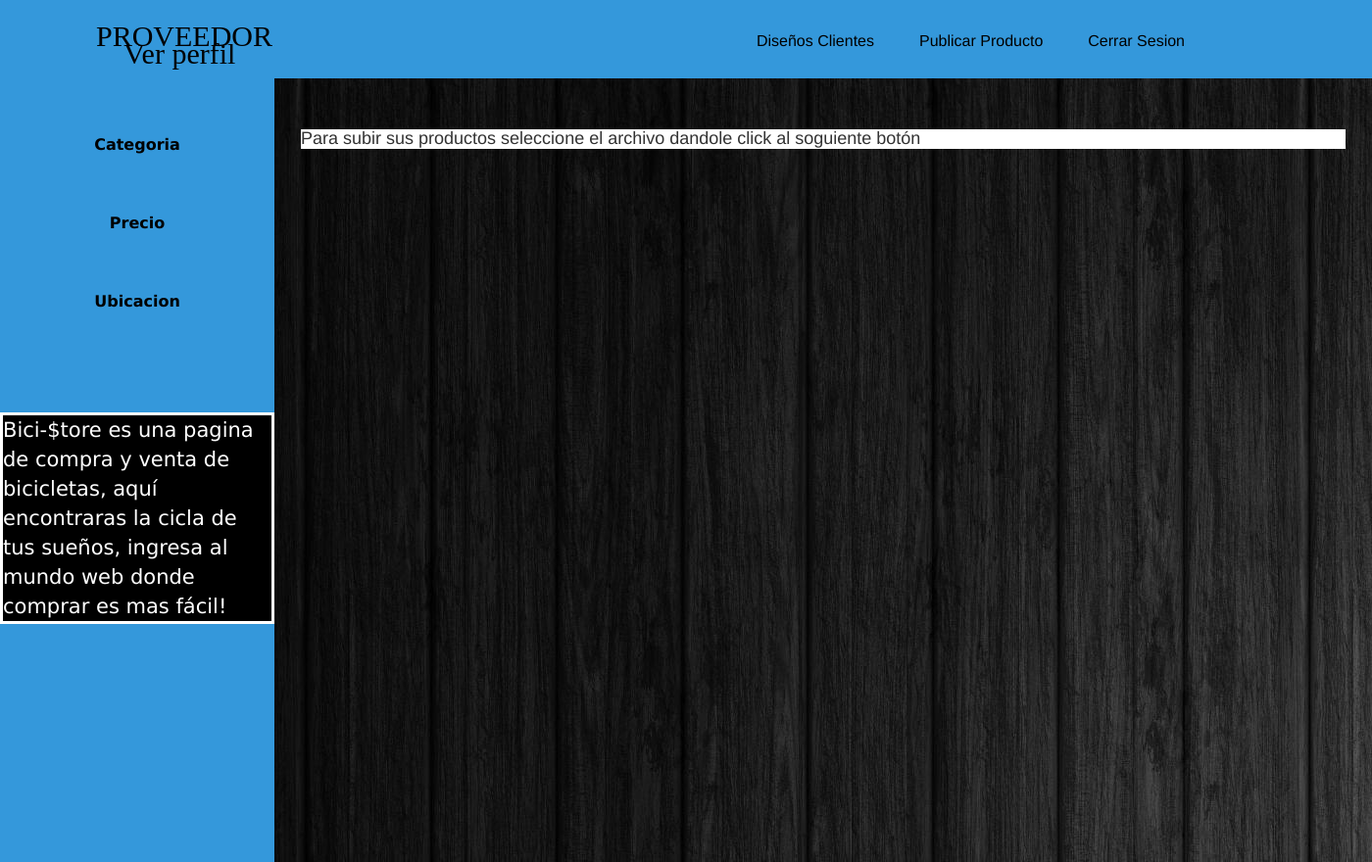
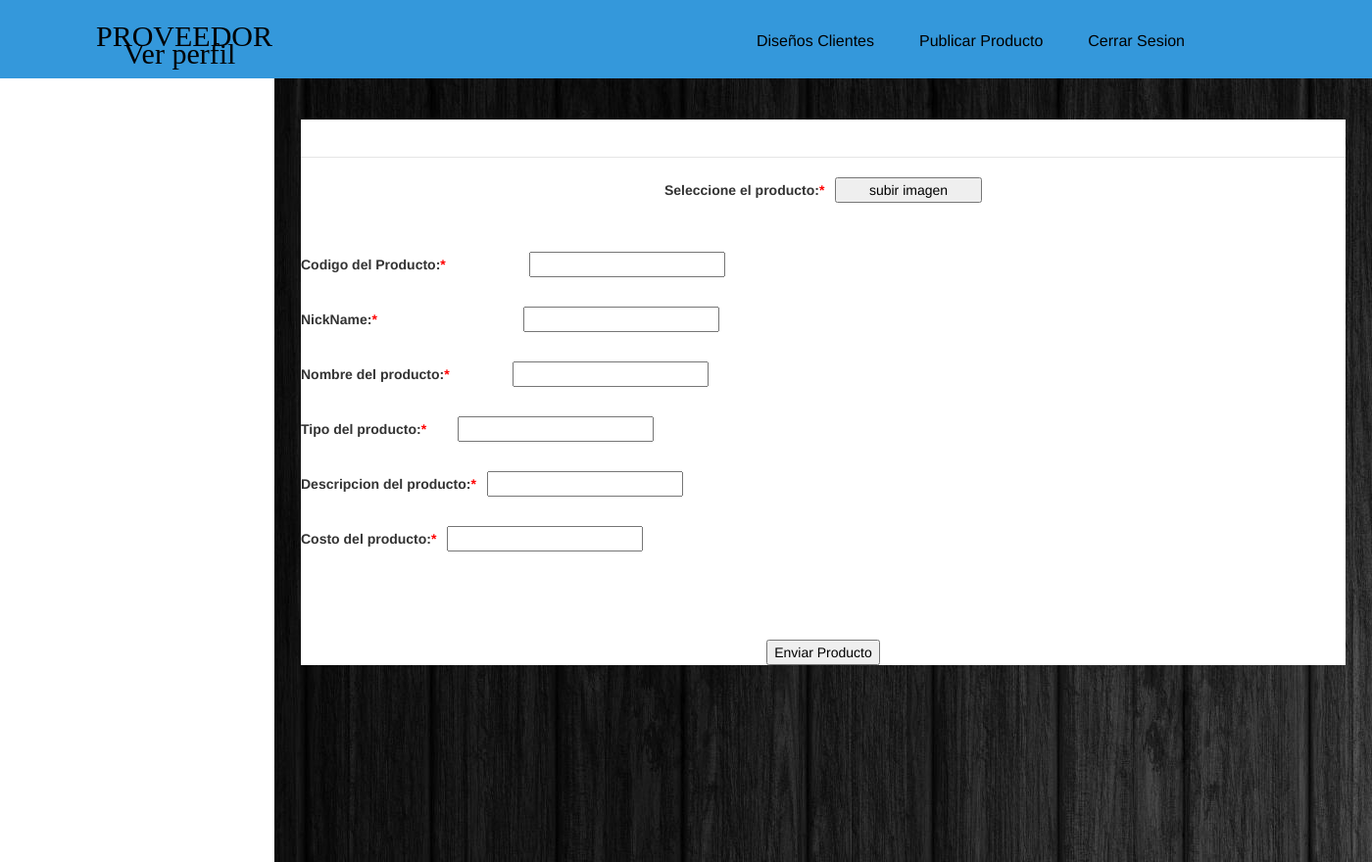
Before and after one commit to BrayanRojas0630/Bici-Store, a PHP site: page /publicarProducto.php in a window 1400 px wide; the page is wider, and only the part inside the window is pictured. Shown: that part at 98% size. Run offline with PHP 8.4, Linux system fonts and the light colour scheme.

Commit message:
Add files via upload
ya esta el formulario hay solo falta arreglar el css pero es lo de menos por el momento

```diff
--- a/publicarProducto.php
+++ b/publicarProducto.php
@@ -23,27 +23,28 @@ and open the template in the editor.
                     <!-- Aqui es donde ustedes deben colocar las funcionalidades que tienen, solo colocan el li a href y colocar su funcion-->
                     <!-- Deben colocar las mismas clases en este caso class="a"-->
                     <menu>
-                        <li><a href="Proveedor.php" id="cerrarSesion" class="a" title="Cerrar Sesion">Cerrar Sesion</a></li>
+                        <li><a href="index.php" id="cerrarSesion" class="a" title="Cerrar Sesion">Cerrar Sesion</a></li>
                         <li><a href="publicarProducto.php" id="crearDiseño" class="a" title="Registrarse">Publicar Producto</a></li>
                         <li><a href="ofertasClientes.php" id="verOfertas" class="a" title="diseños">Diseños Clientes</a></li>
                         <a href="index.php" title="ver Perfil" class="a"><h3>Ver perfil</h3></a>
                     </menu>
                 </nav>
             </header>
-            <div id="menuIzq">
-                <p class="cat"><a href="#" class="a">Categoria</a></p>
-                <p class="cat"><a href="#" class="a">Precio</a></p>
-                <p class="cat"><a href="#" class="a">Ubicacion</a></p>
-                <p class="info">
-                    Bici-$tore es una pagina de compra y venta de bicicletas, aquí encontraras la cicla de tus sueños, ingresa al mundo web donde comprar es mas fácil!
-                </p>
-            </div>
             <div id="catalogo">
                 <div class="row">
                     <form  method="post" action="control.php" enctype="multipart/form-data">
                         <div id="subir">
-                            <h4>Para subir sus productos seleccione el archivo dandole click al soguiente botón</h4>
-
+                            <fieldset>
+                                <legend><marquee>SUBIR PRODUCTOS</marquee></legend>
+                                <center><div id="imagen"> <label for="imagen">Seleccione el producto:<span>*</span></label><input type="submit" name="imagen" value="subir imagen" id="producto" class="boton" required style="margin-left:1%; width:150px; margin-bottom:30px;"/></div></center><br>
+                                <div id="id"> <label for="idI">Codigo del Producto:<span>*</span></label><input type="text" id="nombreI" name="codigoI" required style="margin-left:8%; width:200px; margin-bottom:30px;"/></div>
+                                <div id="nick"> <label for="nIck">NickName:<span>*</span></label><input type="text" id="nombreI" name="nickI" required style="margin-left:14%; width:200px; margin-bottom:30px;"/></div>
+                                <div id="nombre"> <label for="Nombre">Nombre del producto:<span>*</span></label><input type="text" id="nombreI" name="nombreI" required style="margin-left:6%; width:200px; margin-bottom:30px;"/></div>
+                                <div id="tipo"> <label for="tIpo">Tipo del producto:<span>*</span></label><input type="text" id="nombreI" name="tipoI" required style="margin-left:3%; width:200px; margin-bottom:30px;"/></div>
+                                <div id="descripcion"> <label for="descrip">Descripcion del producto:<span>*</span></label><input type="text" id="nombreI" name="descipcionI" required style="margin-left:1%; width:200px; margin-bottom:30px;"/></div>
+                                <div id="costo"> <label for="costo">Costo del producto:<span>*</span></label><input type="text" id="nombreI" name="costoI" required style="margin-left:1%; width:200px; margin-bottom:30px;"/></div><br><br><br>
+                                <center><input type="submit" name="enviar" value="Enviar Producto" id="producto" class="boton"></center>
+                            </fieldset>
                         </div>
                     </form>
                 </div>
```
